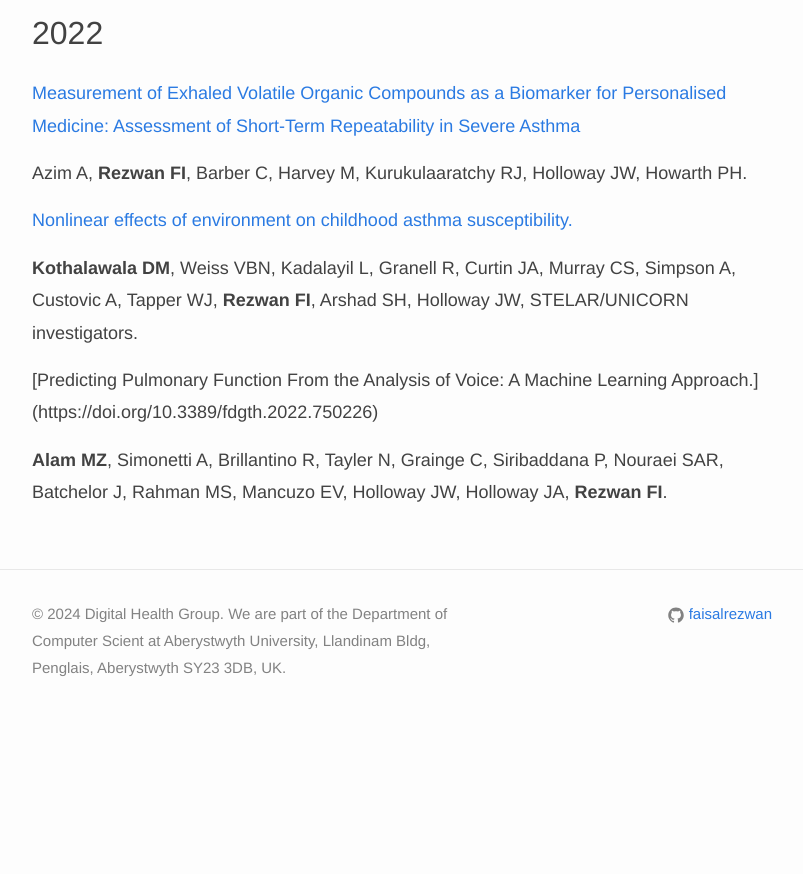
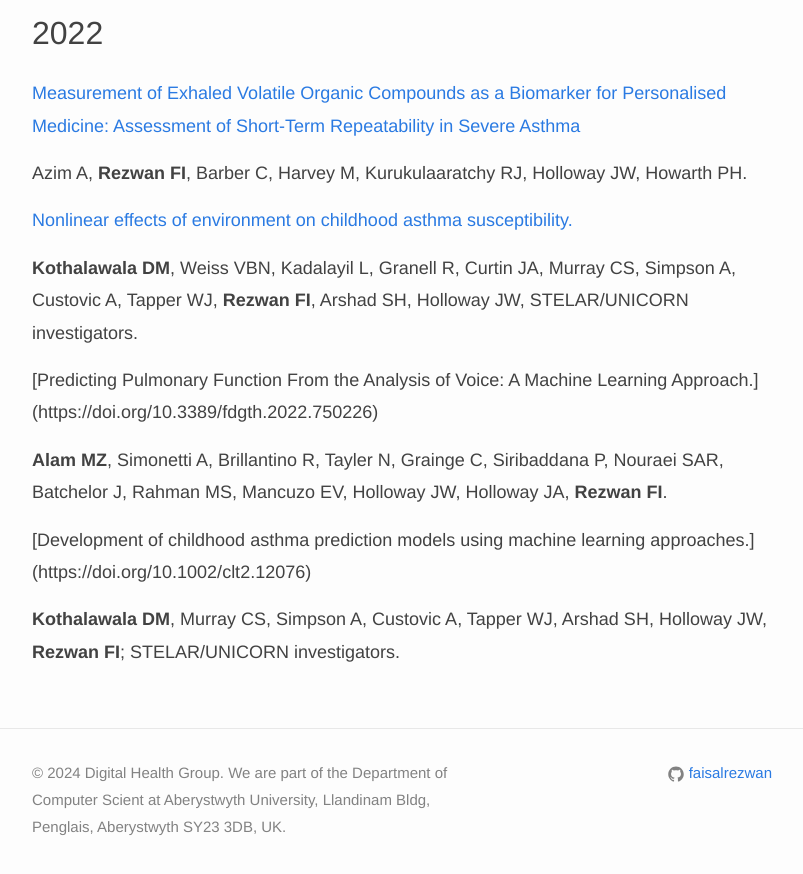
Before and after one commit to rezwanlab/Test, a Jekyll site: the page built from _pages/publications/index.md, in a window 1280 px wide and 900 px high, scrolled down 1099 px. Shown: the top 874 px of the window, without its empty margins (238-1041 px from the left). Built offline with Jekyll 4.4.1, drawn with Linux system fonts in a browser that asks for light colours; nearby versions of some CDN libraries; before the commit the page ends 1840 px from its top, so only the background shows below that.

Commit message:
Update index.md

```diff
--- a/_pages/publications/index.md
+++ b/_pages/publications/index.md
@@ -42,3 +42,7 @@ Azim A, **Rezwan FI**, Barber C, Harvey M, Kurukulaaratchy RJ, Holloway JW, Howa
 [Predicting Pulmonary Function From the Analysis of Voice: A Machine Learning Approach.] (https://doi.org/10.3389/fdgth.2022.750226)
 
 **Alam MZ**, Simonetti A, Brillantino R, Tayler N, Grainge C, Siribaddana P, Nouraei SAR, Batchelor J, Rahman MS, Mancuzo EV, Holloway JW, Holloway JA, **Rezwan FI**.
+
+[Development of childhood asthma prediction models using machine learning approaches.] (https://doi.org/10.1002/clt2.12076)
+
+**Kothalawala DM**, Murray CS, Simpson A, Custovic A, Tapper WJ, Arshad SH, Holloway JW, **Rezwan FI**; STELAR/UNICORN investigators.
```
